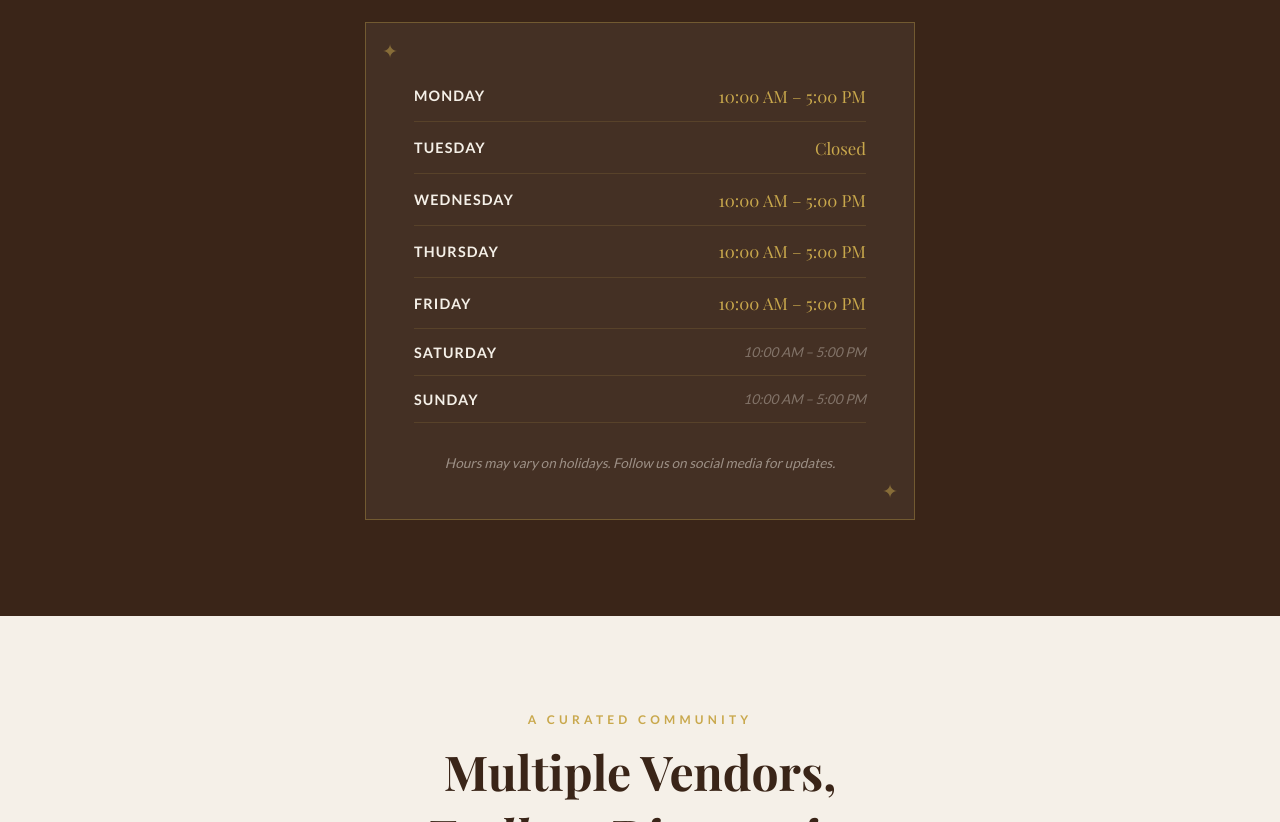
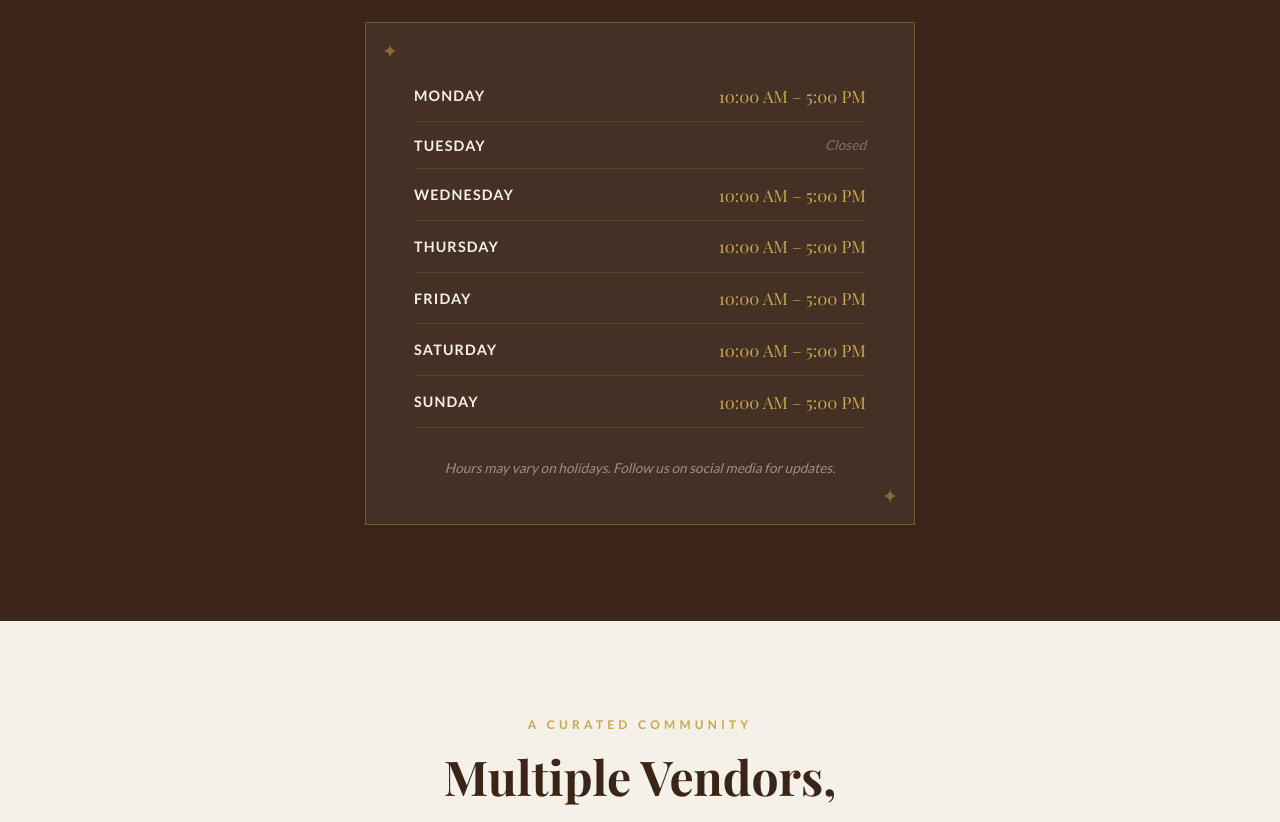
Before and after one commit to arielcguevara/countryantiquestest, a plain HTML site: page index.html in a window 1280 px wide. Shown: the part 2060-2882 px from the top of the page. Drawn offline with nearby package versions, Linux system fonts and the light colour scheme; a web font is replaced by a local one.

Commit message:
index.html

```diff
--- a/index.html
+++ b/index.html
@@ -1070,7 +1070,7 @@
     </div>
     <div class="hours-row">
       <span class="hours-day">Tuesday</span>
-      <span class="hours-time">Closed</span>
+      <span class="hours-closed">Closed</span>
     </div>
     <div class="hours-row">
       <span class="hours-day">Wednesday</span>
@@ -1086,11 +1086,11 @@
     </div>
     <div class="hours-row">
       <span class="hours-day">Saturday</span>
-      <span class="hours-closed">10:00 AM – 5:00 PM</span>
+      <span class="hours-time">10:00 AM – 5:00 PM</span>
     </div>
     <div class="hours-row">
       <span class="hours-day">Sunday</span>
-      <span class="hours-closed">10:00 AM – 5:00 PM</span>
+      <span class="hours-time">10:00 AM – 5:00 PM</span>
     </div>
     <p class="hours-note">Hours may vary on holidays. Follow us on social media for updates.</p>
   </div>
```
